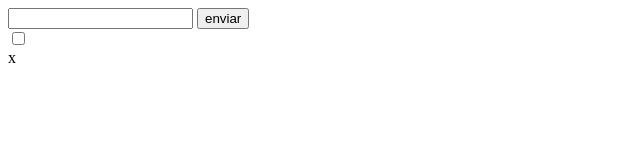
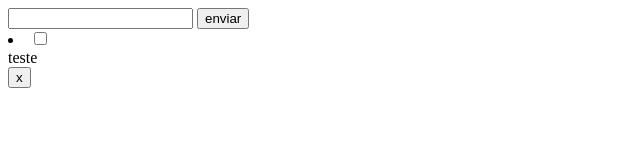
Before and after one commit to Derneira/lista, a plain HTML site: page index.html in a window 1280 px wide. Shown: the whole page, without its empty margins (0-640 px from the left). Drawn offline with Linux system fonts and the light colour scheme.

Commit message:
Update index.html

```diff
--- a/index.html
+++ b/index.html
@@ -12,14 +12,16 @@
   <div class="container">
     <input type="text" class="adicionar" id="adicionar">
     <button class="enviar" id="enviar">enviar</button>
-    <div class="lista">
-      <div class="componente">
+    <div class="lista" id="lista">
+      <li class="componente" id="componente">
         <input type="checkbox" class="check">
-        <div class="textolista">
+        <div class="textolista" id="textolista">
+          teste
         </div>
-        <div class="excluir">x
-        </div>
-      </div>
+        <button class="excluir" id="excluir">
+          x
+        </button>
+      </li>
     </div>
   </div>
 </body>
```
